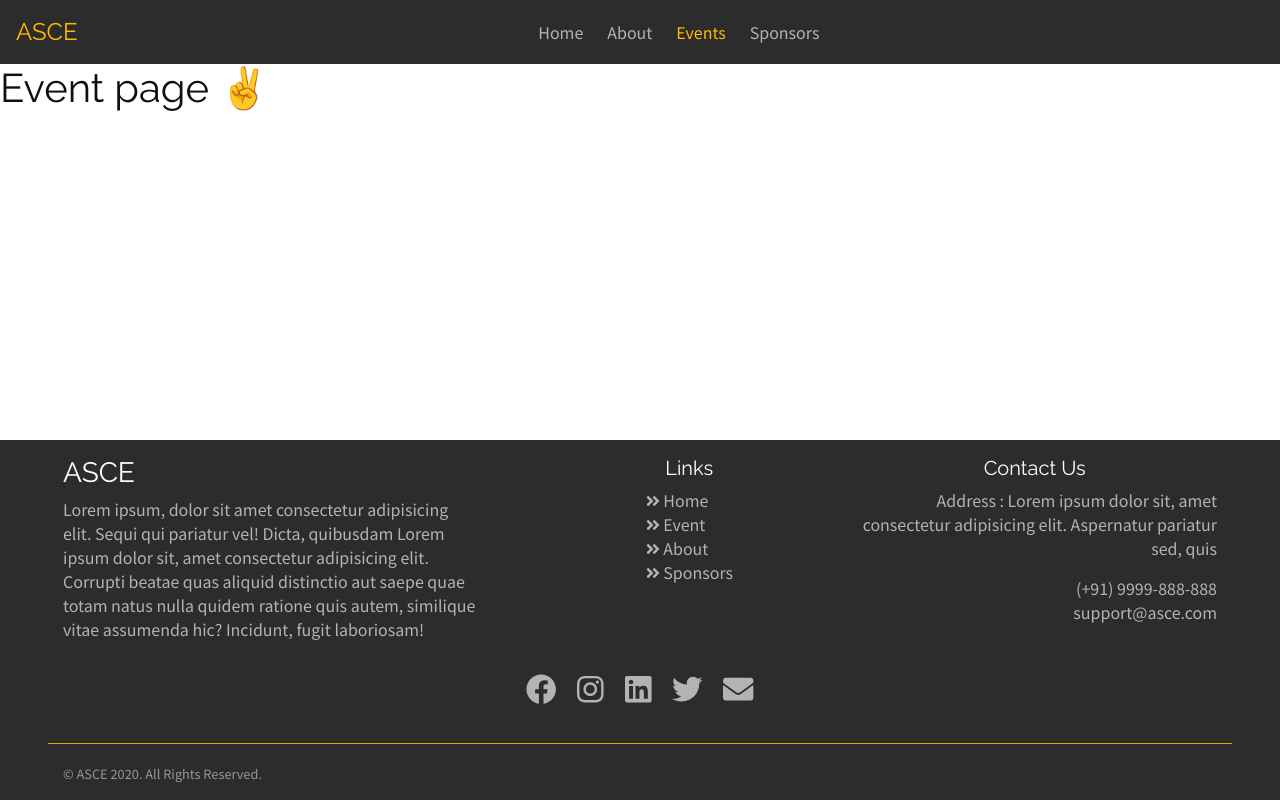
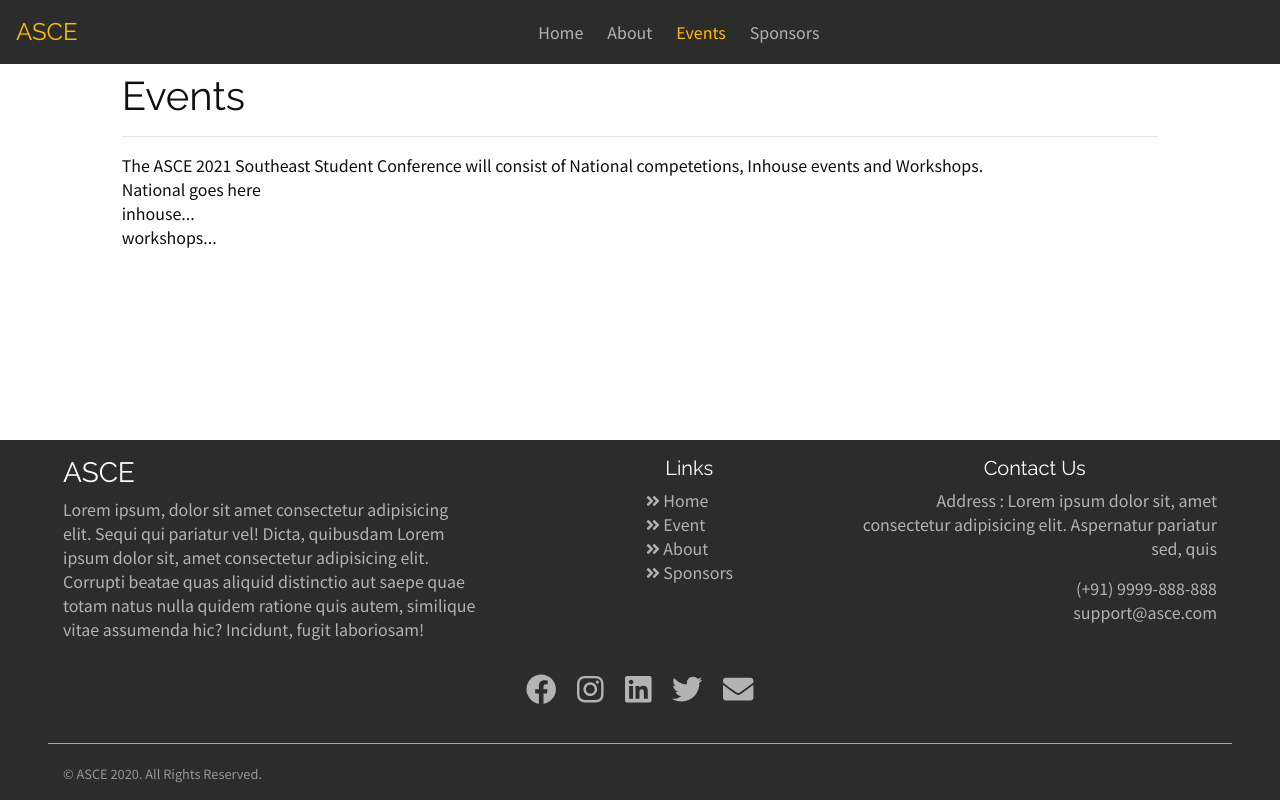
Before and after one commit to RaghavAgarwal0704/ASCE-site, a React (Create React App) app in the folder client/: page /event in a window 1280 px wide. Built offline with nearby package versions, Linux system fonts and the light colour scheme.

Commit message:
Update event page

```diff
--- a/client/src/pages/event.page.js
+++ b/client/src/pages/event.page.js
@@ -1,5 +1,17 @@
 import React from "react";
 const Event = () => {
-    return <h1>Event page ✌</h1>;
+    return (
+        <div className='col-12 col-md-11 col-lg-10 mx-auto my-2'>
+            <h1>Events</h1>
+            <hr className='line' />
+            <div>
+                The ASCE 2021 Southeast Student Conference will consist of
+                National competetions, Inhouse events and Workshops.
+            </div>
+            <div>National goes here</div>
+            <div>inhouse...</div>
+            <div>workshops...</div>
+        </div>
+    );
 };
 export default Event;
```
